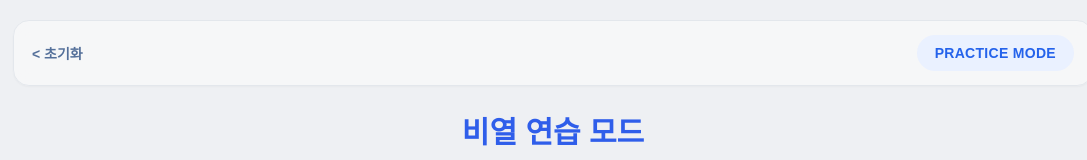
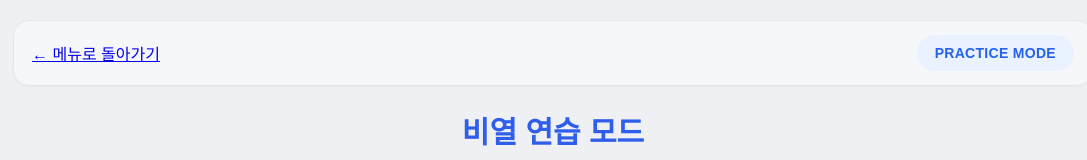
Before and after one commit to p-eclipse/p-eclipse.github.io, a plain HTML site: page thermodynamics/specificheat/practice/index.html in a window 1280 px wide. Shown: the top 160 px of the page, without its empty margins (87-1174 px from the left). Drawn offline with Linux system fonts and the light colour scheme.

Commit message:
Update index.html

```diff
--- a/thermodynamics/specificheat/practice/index.html
+++ b/thermodynamics/specificheat/practice/index.html
@@ -9,7 +9,7 @@
 <body>
   <div class="page">
     <div class="topbar">
-      <div class="back-btn" id="resetBtn">&lt; 초기화</div>
+      <a class="menu-link" href="../index.html">← 메뉴로 돌아가기</a>
 
       <div class="top-right">
         <div class="mode-badge">PRACTICE MODE</div>
```
